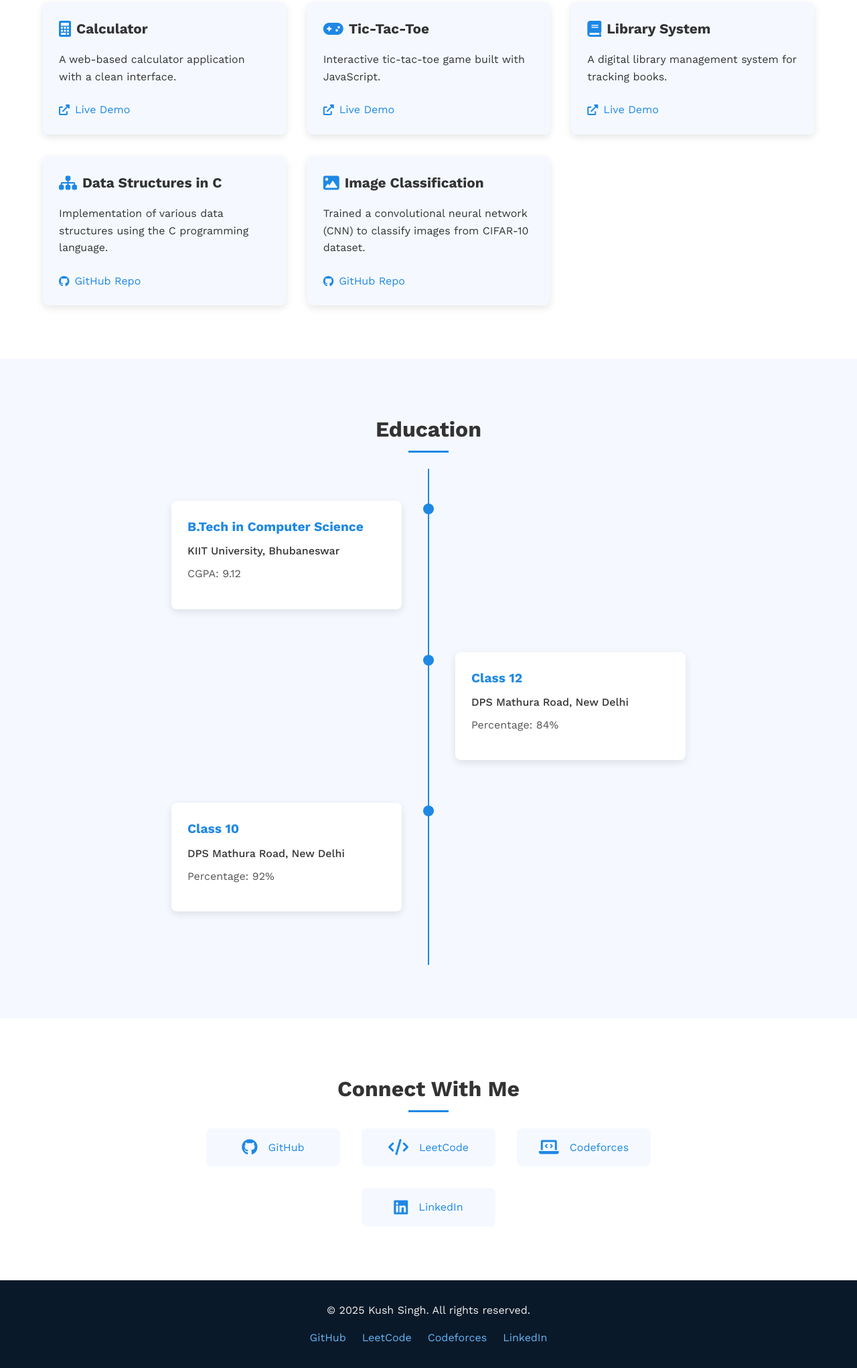
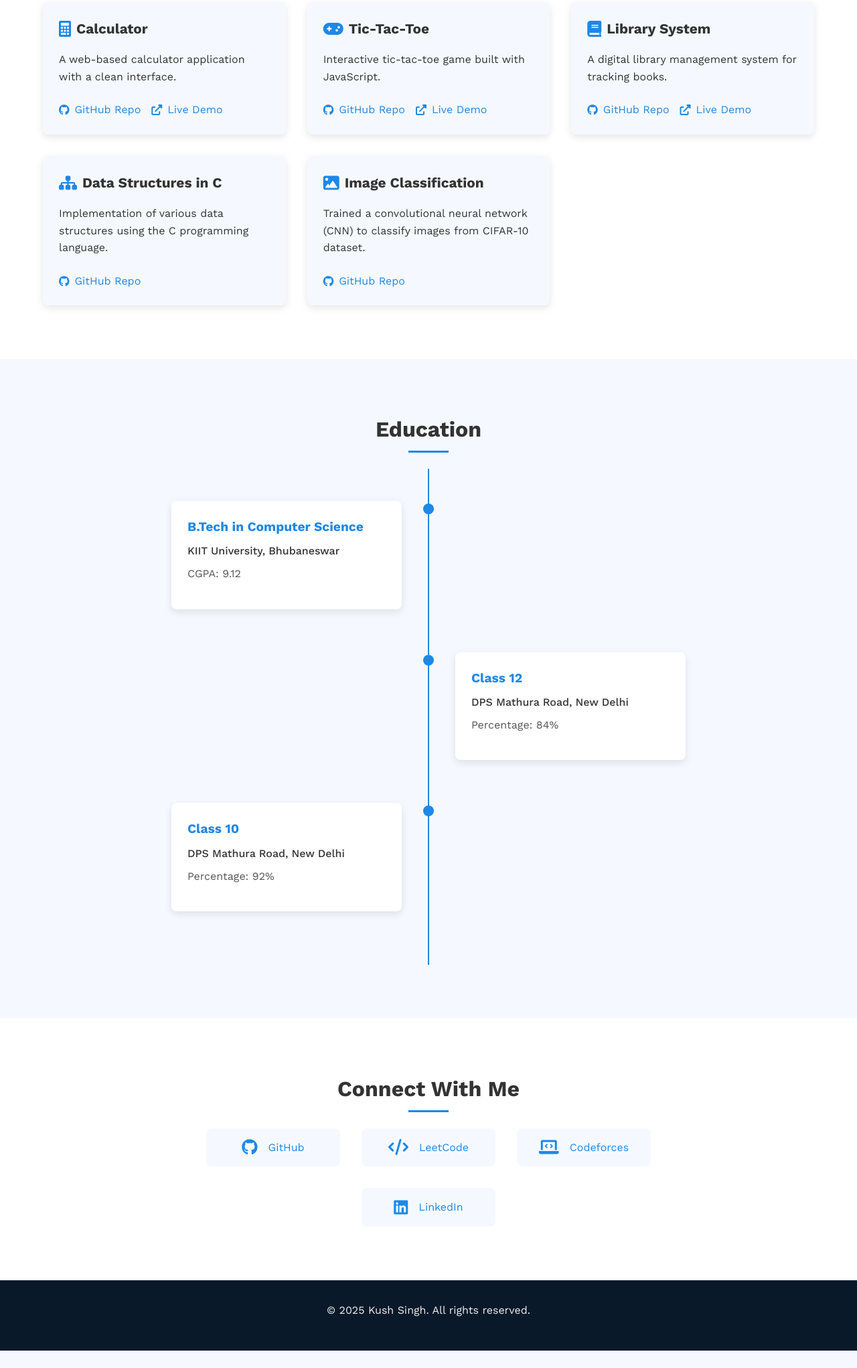
Before and after one commit to Kush-Singh-26/Kush-Singh-26.github.io, a plain HTML site: page index.html in a window 1280 px wide. Shown: the part 1832-3875 px from the top of the page at 67% size. After the commit the page ends 3849 px from the top, so only its background shows below. Drawn offline with nearby package versions, Linux system fonts and the light colour scheme.

Commit message:
added extra links

```diff
--- a/index.html
+++ b/index.html
@@ -123,6 +123,10 @@
                 </div>
                 <p class="project-description">A web-based calculator application with a clean interface.</p>
                 <div class="project-links">
+                    <a href="https://github.com/Kush-Singh-26/Calculator" target="_blank" class="project-link">
+                        <i class="fab fa-github"></i> GitHub Repo
+                    </a>
+
                     <a href="https://kush-singh-26.github.io/Calculator/" target="_blank" class="project-link">
                         <i class="fas fa-external-link-alt"></i> Live Demo
                     </a>
@@ -136,6 +140,10 @@
                 </div>
                 <p class="project-description">Interactive tic-tac-toe game built with JavaScript.</p>
                 <div class="project-links">
+                    <a href="https://github.com/Kush-Singh-26/tic-tac-toe" target="_blank" class="project-link">
+                        <i class="fab fa-github"></i> GitHub Repo
+                    </a>
+
                     <a href="https://kush-singh-26.github.io/tic-tac-toe/" target="_blank" class="project-link">
                         <i class="fas fa-external-link-alt"></i> Live Demo
                     </a>
@@ -149,6 +157,10 @@
                 </div>
                 <p class="project-description">A digital library management system for tracking books.</p>
                 <div class="project-links">
+                    <a href="https://github.com/Kush-Singh-26/library" target="_blank" class="project-link">
+                        <i class="fab fa-github"></i> GitHub Repo
+                    </a>
+
                     <a href="https://kush-singh-26.github.io/library/" target="_blank" class="project-link">
                         <i class="fas fa-external-link-alt"></i> Live Demo
                     </a>
@@ -240,12 +252,6 @@
     <footer class="footer">
         <div class="footer-content">
             <p>&copy; 2025 Kush Singh. All rights reserved.</p>
-            <div class="footer-links">
-                <a href="https://github.com/Kush-Singh-26" target="_blank">GitHub</a>
-                <a href="https://leetcode.com/u/kush-singh-26/" target="_blank">LeetCode</a>
-                <a href="https://codeforces.com/profile/Kush26" target="_blank">Codeforces</a>
-                <a href="https://www.linkedin.com/in/kush-singh-2b2440280/" target="_blank">LinkedIn</a>
-            </div>
         </div>
     </footer>
 
```
